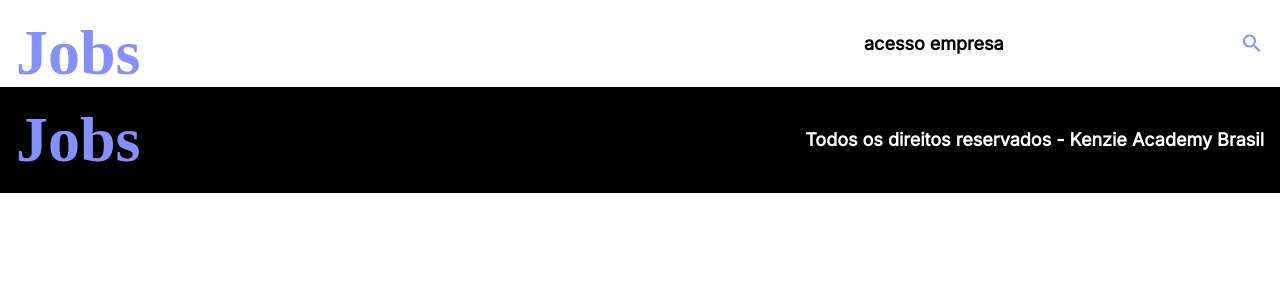
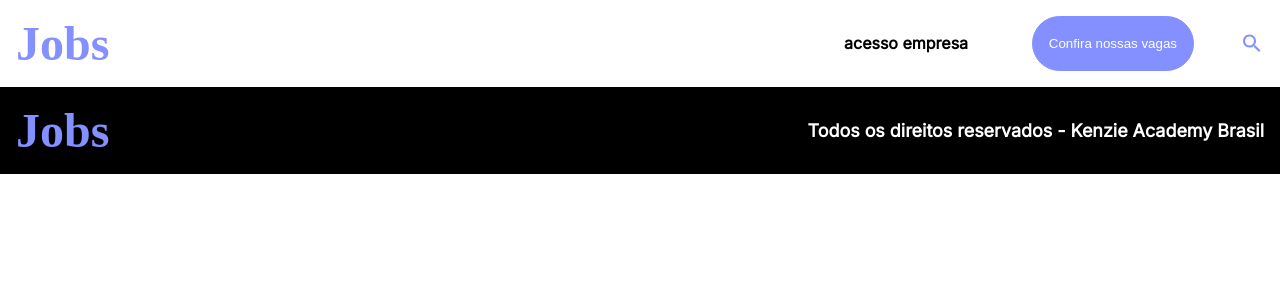
Before and after one commit to Marcelorox/kenzie-job-entrega-template_group4, a React (Vite) app: page / in a window 1280 px wide. Shown: the top 300 px of the page. Built offline with nearby package versions, Linux system fonts and the light colour scheme; no server answers.

Commit message:
ajuste header e footer

```diff
--- a/src/components/Footer/index.tsx
+++ b/src/components/Footer/index.tsx
@@ -5,7 +5,7 @@ export function Footer() {
   return (
     <StyledFooter>
       <div className="footer_containner">
-        <h1>Jobs</h1>
+        <h4>Jobs</h4>
         <StyledParagraph>
           Todos os direitos reservados - Kenzie Academy Brasil
         </StyledParagraph>
--- a/src/components/Footer/style.ts
+++ b/src/components/Footer/style.ts
@@ -13,17 +13,25 @@ export const StyledFooter = styled.footer`
     width: 100%;
     max-width: 1328px;
     display: flex;
-    flex-direction: row;
-    justify-content: space-between;
+    flex-direction: column;
+    justify-content: center;
     align-items: center;
     flex-wrap: wrap;
   }
 
-  h1 {
+  h4 {
     color: var(--blue);
     font-size: 3rem;
   }
   p {
     color: white;
   }
+
+  @media (min-width: 600px) {
+
+  .footer_containner {
+    justify-content: space-between;
+    flex-direction: row;
+    }
+  }
 `;
--- a/src/components/Header/index.tsx
+++ b/src/components/Header/index.tsx
@@ -1,17 +1,16 @@
 import SearchIcon from "@mui/icons-material/Search";
 import { StyledHeader } from "./style";
 import { StyledMenu } from "../../style/typography";
-import {StylesButton} from "../../style/button"
 
 export function Header() {
   return (
     <StyledHeader>
       <div className="header_containner">
-        <h1>Jobs</h1>
+        <h4>Jobs</h4>
         <div className="span_containner">
           <StyledMenu>acesso empresa</StyledMenu>
         </div>
-        <button>Confira nossas vagas</button>
+        <button className="headerButton">Confira nossas vagas</button>
         <SearchIcon className="lupa" />
       </div>
     </StyledHeader>
--- a/src/components/Header/style.ts
+++ b/src/components/Header/style.ts
@@ -15,7 +15,7 @@ export const StyledHeader = styled.header`
     height: 84px;
   }
 
-  h1 {
+  h4 {
     color: var(--blue);
     font-size: 3rem;
     position: absolute;
@@ -38,7 +38,7 @@ export const StyledHeader = styled.header`
     right: 50%;
   }
 
-  button {
+  .headerButton{
     display: none;
   }
 
@@ -47,15 +47,19 @@ export const StyledHeader = styled.header`
       height: 55px;
     }
 
-    button {
+    .headerButton{
       display: block;
       height: 55px;
       position: absolute;
       top: 0;
       right: 70px;
       display: block;
+      padding-right: 1rem;
+      padding-left: 1rem;
       background-color: var(--blue);
       color: white;
+      border: 1px solid var(--blue);
+      border-radius: 40px;
     }
 
     .span_containner {
@@ -63,7 +67,7 @@ export const StyledHeader = styled.header`
       height: 55px;
       position: absolute;
       top: 0;
-      right: 250px;
+      right: 270px;
     }
     span {
       position: absolute;
--- a/src/style/GlobalStyle.ts
+++ b/src/style/GlobalStyle.ts
@@ -27,25 +27,6 @@ export const GlobalStyle = createGlobalStyle`
 
     --Font-primary:'Inter', sans-serif;
 
-    h1{
-        font-size: var(--size-title1);
-    }
-
-    h2{
-        font-size: var(--size-title2);
-    }
-
-    h3{
-        font-size: var(--size-title3);
-    }
-
-    p, span{
-        font-size: var(--size-paragraph);
-    }
-
-    label{
-        font-size: var(--size-label);
-    }
 
     button{
         cursor: pointer;
```
